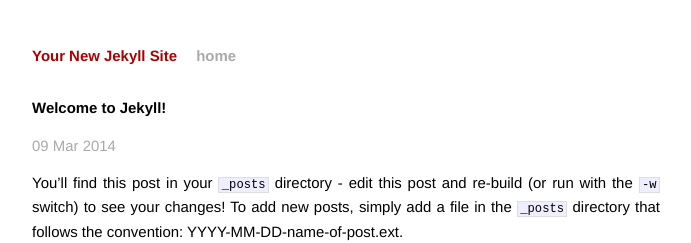
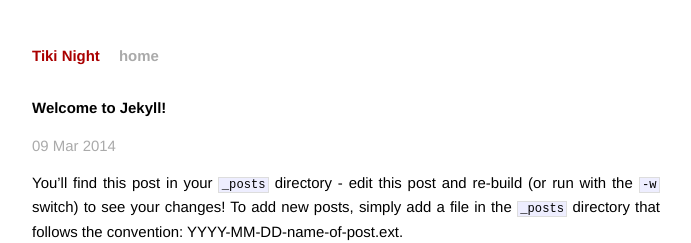
Before and after one commit to dfmcmurray/tiki-night, a Jekyll site: the page built from _posts/2014-03-09-welcome-to-jekyll.markdown, in a window 1280 px wide. Shown: the top 243 px of the page, without its empty margins (294-985 px from the left). Built offline with Jekyll 4.4.1, drawn with Linux system fonts in a browser that asks for light colours; Markdown is read by kramdown in place of the engine named in the settings.

Commit message:
Updating _config.yml: name and baseurl.

```diff
--- a/_config.yml
+++ b/_config.yml
@@ -1,3 +1,4 @@
-name: Your New Jekyll Site
+name: Tiki Night
 markdown: redcarpet
 pygments: true
+baseurl: tiki-night
```
